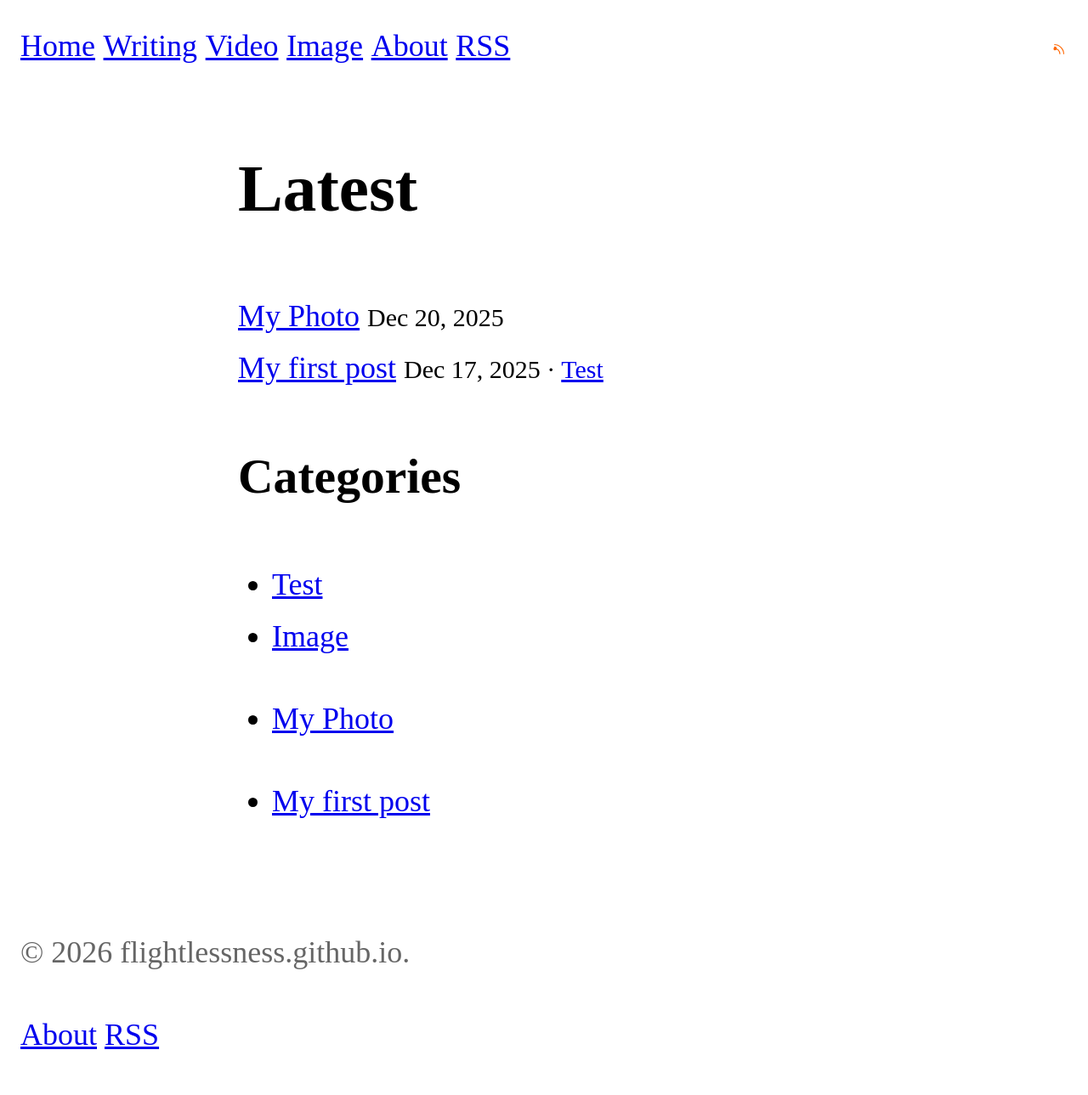
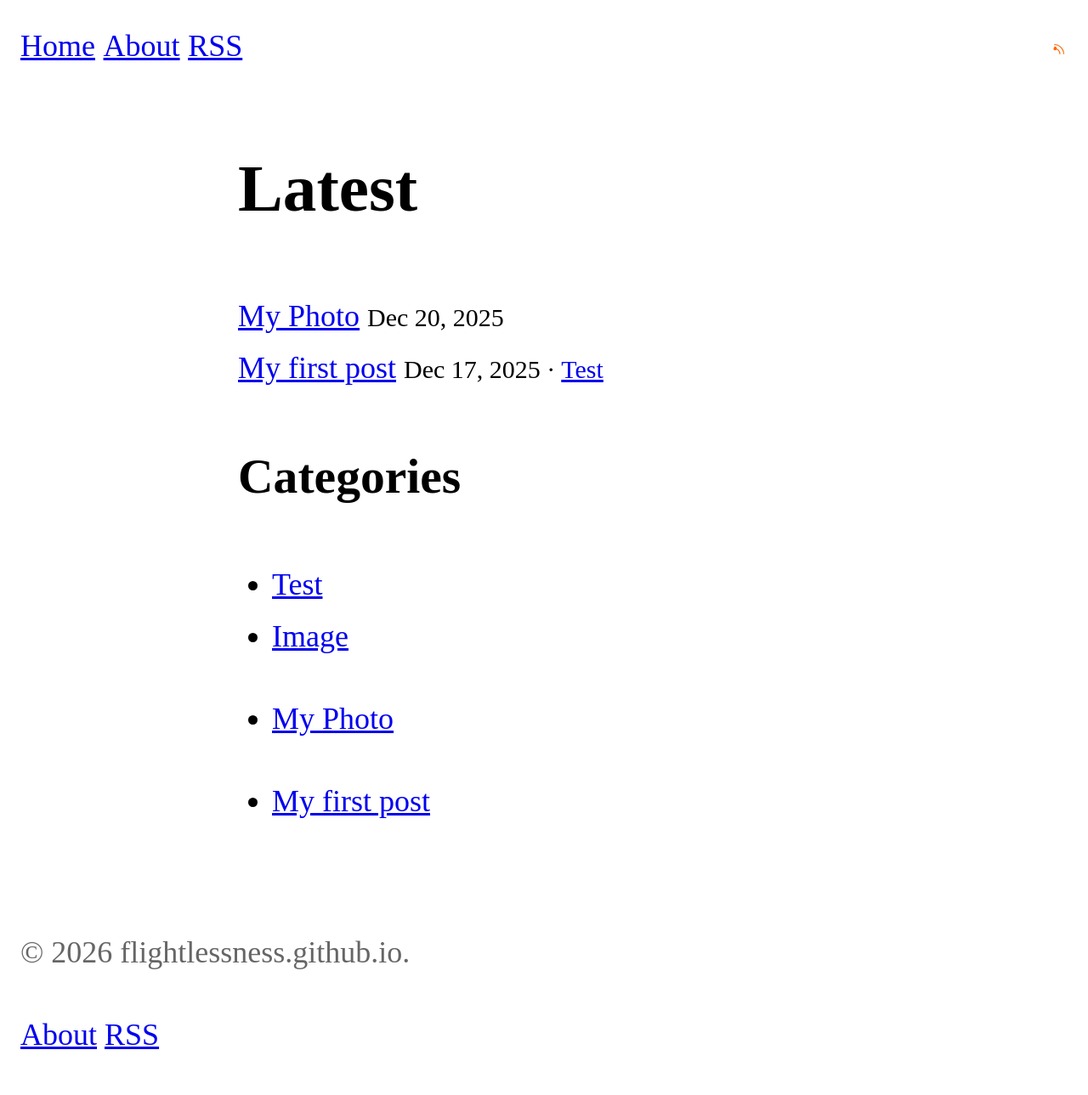
Before and after one commit to flightlessness/flightlessness.github.io, a Jekyll site: the page built from index.md, in a window 1280 px wide. Shown: the whole page at 85% size. Built offline with Jekyll 4.4.1, drawn with Linux system fonts in a browser that asks for light colours.

Commit message:
Update nav.html

```diff
--- a/_includes/nav.html
+++ b/_includes/nav.html
@@ -1,8 +1,5 @@
 <nav class="site-nav" aria-label="Main navigation">
   <a class="nav-home" href="/">Home</a>
-  <a href="/writing/">Writing</a>
-  <a href="/video/">Video</a>
-  <a href="/image/">Image</a>
   <a href="/about/">About</a>
   <a href="/feed.xml">RSS</a>
   <!-- RSS icon include -->
```
